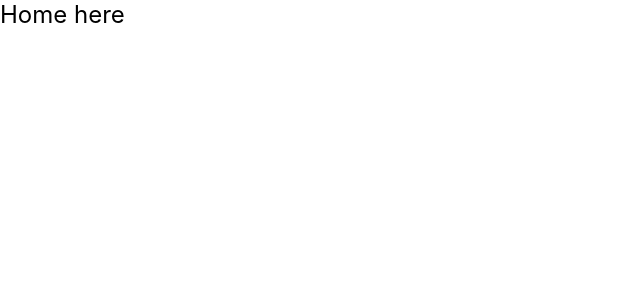
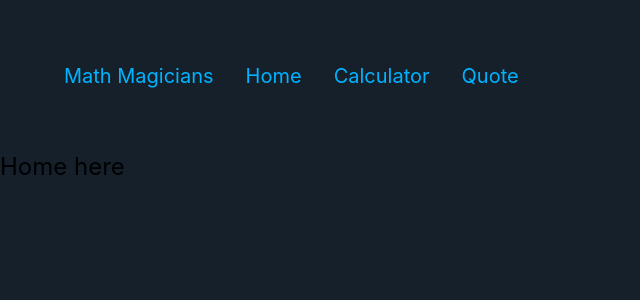
Before and after one commit to m15e/react-calculator, a React (Create React App) app: page / in a window 1280 px wide. Shown: the top 300 px of the page, without its empty margins (0-640 px from the left). Built offline with nearby package versions, Linux system fonts and the light colour scheme.

Commit message:
ADD header component and router links

```diff
--- a/src/App.css
+++ b/src/App.css
@@ -7,6 +7,10 @@ html {
 *::before,
 *::after {
   box-sizing: inherit;
+}
+
+body {
+  background-color: rgb(21, 32, 43);
 }
 
 body,
@@ -36,7 +40,7 @@ img {
 
 .app-container {
   width: 700px;
-  margin: 10vh auto;
+  margin: 0 auto;
 }
 
 .display {
@@ -66,3 +70,22 @@ img {
 button {
   border-color: #fff;
 }
+
+.header-container ul {
+  display: flex;
+  padding: 4rem;
+}
+
+.header-container li {
+  margin-right: 2rem;
+}
+
+.header-container li a {
+  color: #00b3ff;
+  text-decoration: none;
+  font-size: 20px;
+}
+
+.header-container li a:hover {
+  opacity: 0.7;
+}
--- a/src/components/App.js
+++ b/src/components/App.js
@@ -3,6 +3,7 @@ import React, { useState } from 'react';
 import Display from './Display';
 import ButtonPanel from './ButtonPanel';
 import calculate from '../logic/calculate';
+import Header from './Header';
 
 const App = () => {
   const [state, setState] = useState({
@@ -18,10 +19,13 @@ const App = () => {
   const { total, next, operation } = state;
 
   return (
-    <div className="app-container">
-      <Display result={{ total, next, operation }} />
-      <ButtonPanel clickHandler={clickHandler} />
-    </div>
+    <>
+      <Header />
+      <div className="app-container">
+        <Display result={{ total, next, operation }} />
+        <ButtonPanel clickHandler={clickHandler} />
+      </div>
+    </>
   );
 };
 
--- /dev/null
+++ b/src/components/Header.js
@@ -0,0 +1,14 @@
+import React from 'react';
+
+const Header = () => (
+  <div className="header-container">
+    <ul>
+      <li><a href="/">Math Magicians</a></li>
+      <li><a href="/">Home</a></li>
+      <li><a href="/calculator">Calculator</a></li>
+      <li><a href="/quote">Quote</a></li>
+    </ul>
+  </div>
+);
+
+export default Header;
--- a/src/components/Home.js
+++ b/src/components/Home.js
@@ -1,9 +1,11 @@
 import React from 'react';
+import Header from './Header';
 
 const Home = () => (
-  <div>
+  <>
+    <Header />
     <h2>Home here</h2>
-  </div>
+  </>
 );
 
 export default Home;
--- a/src/components/Quote.js
+++ b/src/components/Quote.js
@@ -1,9 +1,11 @@
 import React from 'react';
+import Header from './Header';
 
 const Quote = () => (
-  <div>
+  <>
+    <Header />
     <h1>Hi from Quote</h1>
-  </div>
+  </>
 );
 
 export default Quote;
```
